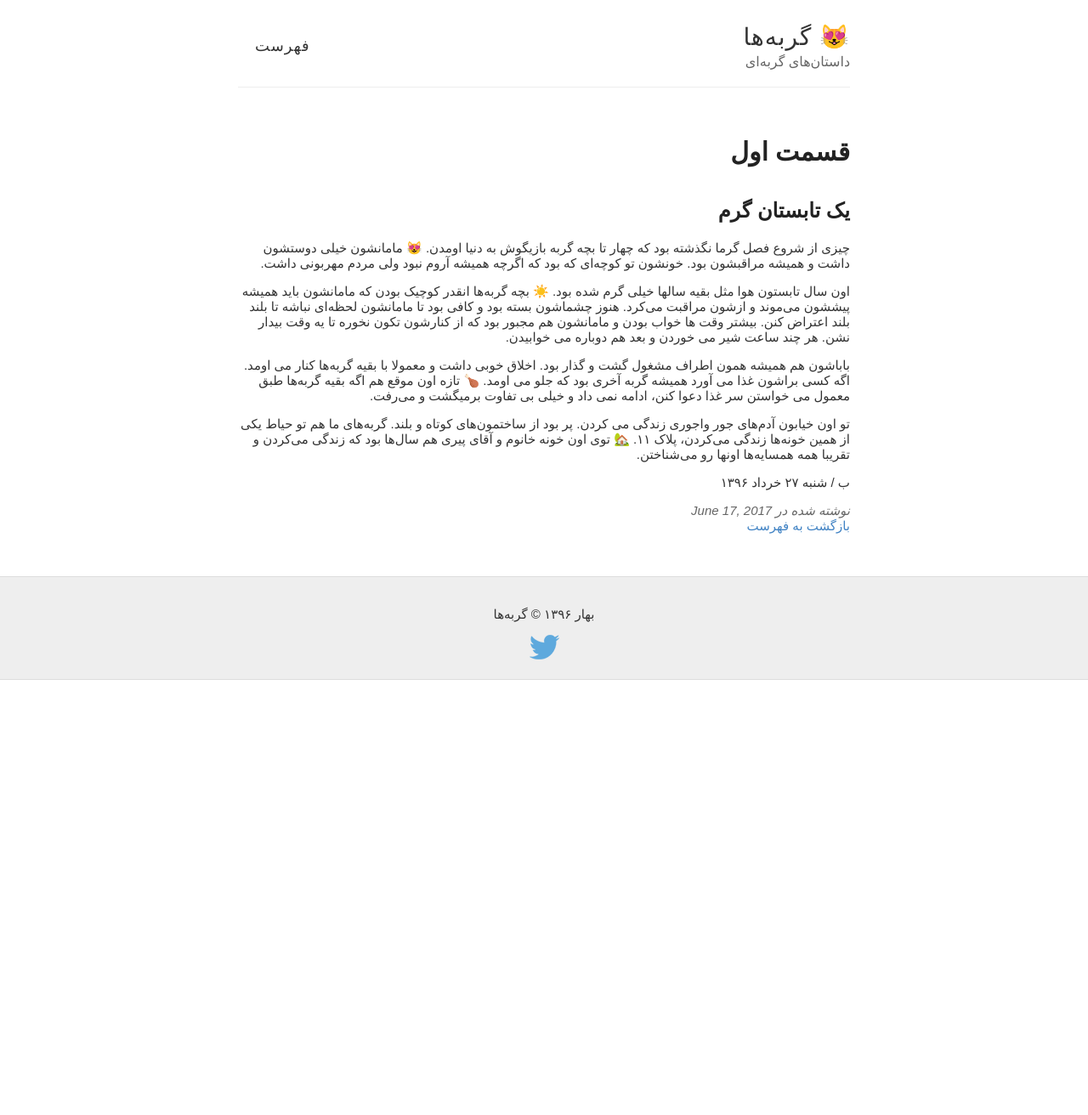
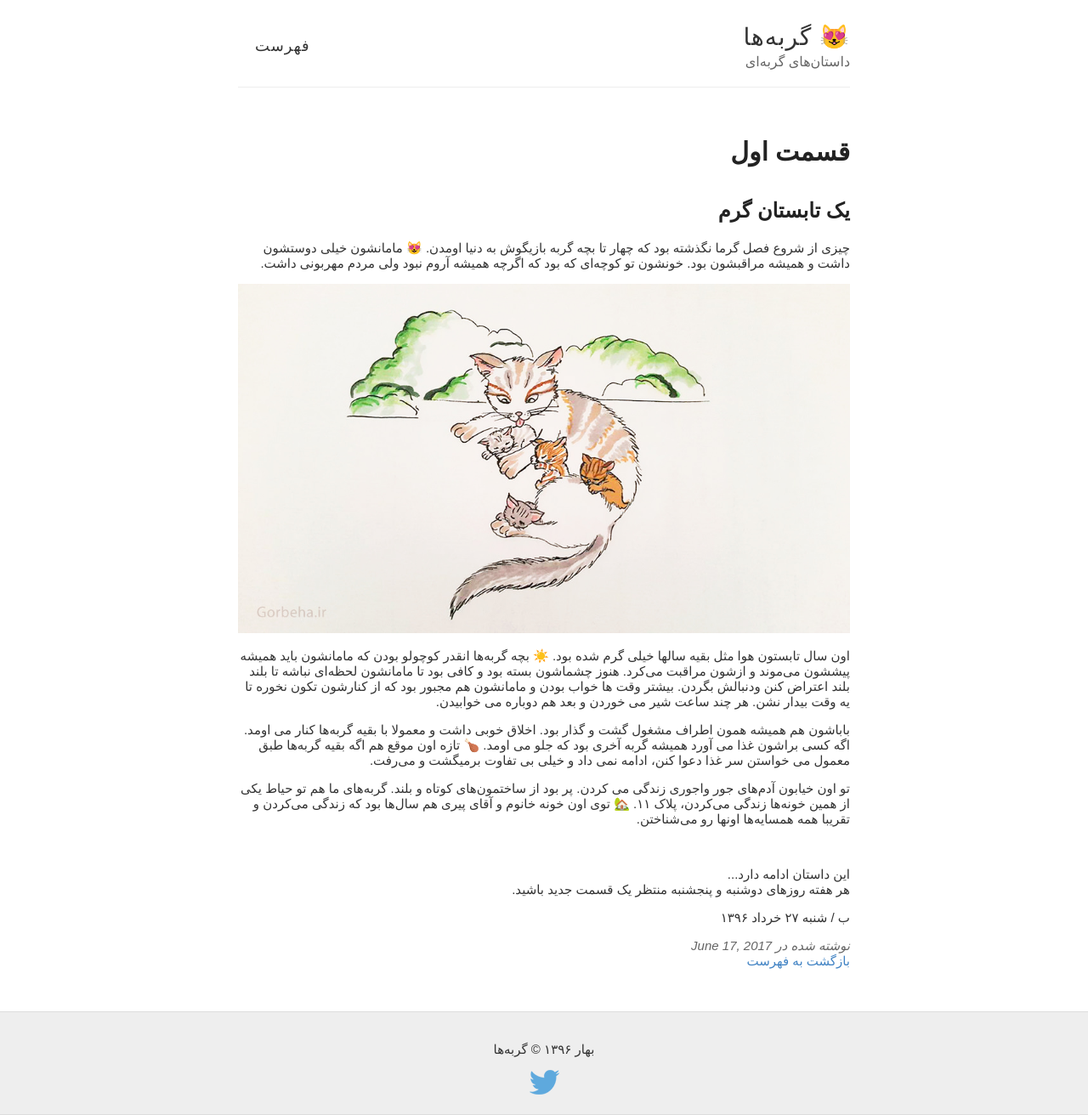
Before and after one commit to behnum/gorbeha.ir, a Jekyll site: the page built from _posts/2017-6-17-part-1.md, in a window 1280 px wide. Shown: the whole page at 85% size. Built offline with Jekyll 4.4.1, drawn with Linux system fonts in a browser that asks for light colours; some web fonts are replaced; comment, search, counter and statistics services are not loaded; before the commit the page ends 900 px from its top, so only the background shows below that.

Commit message:
Part 1 finalized, illustration added, endtext added in _includes

```diff
--- /dev/null
+++ b/_includes/endtext.html
@@ -0,0 +1,3 @@
+<p>این داستان ادامه دارد...
+<br>
+هر هفته روزهای دوشنبه و پنجشنبه منتظر یک قسمت جدید باشید.</p>
--- a/_posts/2017-6-17-part-1.md
+++ b/_posts/2017-6-17-part-1.md
@@ -6,11 +6,16 @@ part: قسمت اول
 
 چیزی از شروع فصل گرما نگذشته بود که چهار تا بچه گربه بازیگوش به دنیا اومدن. 😻 مامانشون خیلی دوستشون داشت و همیشه مراقبشون بود. خونشون تو کوچه‌ای که بود که اگرچه همیشه آروم نبود ولی مردم مهربونی داشت.
 
-اون سال تابستون هوا مثل بقیه سالها خیلی گرم شده بود. ☀️ بچه گربه‌ها انقدر کوچیک بودن که مامانشون باید همیشه پیششون می‌موند و ازشون مراقبت می‌کرد. هنوز چشماشون بسته بود و کافی بود تا مامانشون لحظه‌ای نباشه تا بلند بلند اعتراض کنن. بیشتر وقت ها خواب بودن و مامانشون هم مجبور بود که از کنارشون تکون نخوره تا یه وقت بیدار نشن. هر چند ساعت شیر می خوردن و بعد هم دوباره می خوابیدن.
+![Part-1]({{site.url}}/images/illustrations/part-1.jpg){:height="100%" width="100%"}
+
+اون سال تابستون هوا مثل بقیه سالها خیلی گرم شده بود. ☀️ بچه گربه‌ها انقدر کوچولو بودن که مامانشون باید همیشه پیششون می‌موند و ازشون مراقبت می‌کرد. هنوز چشماشون بسته بود و کافی بود تا مامانشون لحظه‌ای نباشه تا بلند بلند اعتراض کنن ودنبالش بگردن. بیشتر وقت ها خواب بودن و مامانشون هم مجبور بود که از کنارشون تکون نخوره تا یه وقت بیدار نشن. هر چند ساعت شیر می خوردن و بعد هم دوباره می خوابیدن.
 
 باباشون هم همیشه همون اطراف مشغول گشت و گذار بود. اخلاق خوبی داشت و معمولا با بقیه گربه‌ها کنار می اومد. اگه کسی براشون غذا می آورد همیشه گربه آخری بود که جلو می اومد. 🍗 تازه اون موقع هم اگه بقیه گربه‌ها طبق معمول می خواستن سر غذا دعوا کنن، ادامه نمی داد و خیلی بی تفاوت برمیگشت و می‌رفت.
 
 تو اون خیابون آدم‌های جور واجوری زندگی می کردن. پر بود از ساختمون‌های کوتاه و بلند. گربه‌های ما هم تو حیاط یکی از همین خونه‌ها زندگی می‌کردن، پلاک ۱۱. 🏡 توی اون خونه خانوم و آقای پیری هم سال‌ها بود که زندگی می‌کردن و تقریبا همه همسایه‌ها اونها رو می‌شناختن.
 
+<br>
+
+{% include endtext.html %}
 
 ب / شنبه ۲۷ خرداد ۱۳۹۶
```
Also changed, not shown: images/illustrations/part-1.jpg (added).
